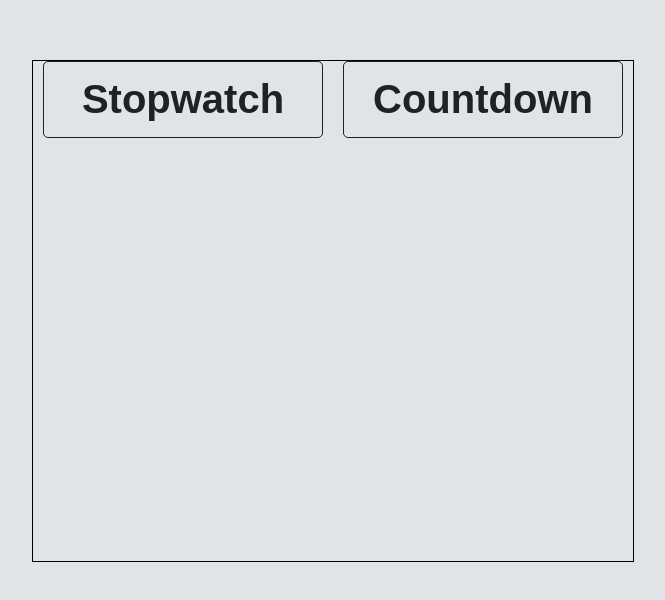
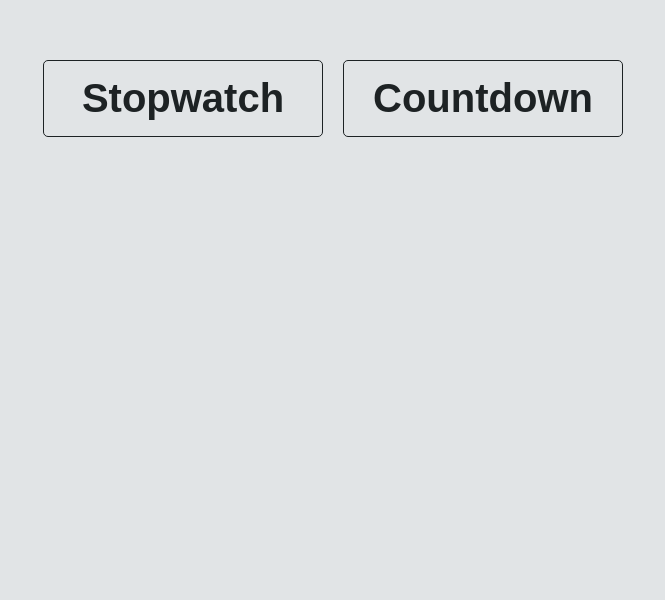
Before and after one commit to cerbin1/StopWatch, a plain HTML site: page index.html in a window 1280 px wide. Shown: the part 196-796 px from the top of the page, without its empty margins (307-972 px from the left). Drawn offline with nearby package versions, Linux system fonts and the light colour scheme.

Commit message:
TODO border or not

```diff
--- a/style.css
+++ b/style.css
@@ -8,7 +8,7 @@
     width: 600px;
     margin: 20% auto;
     min-height: 500px;
-    border: 1px solid;
+    /*border: 1px solid;     //TODO check if this is better with border or not*/
 }
 
 .stopwatch {
```
